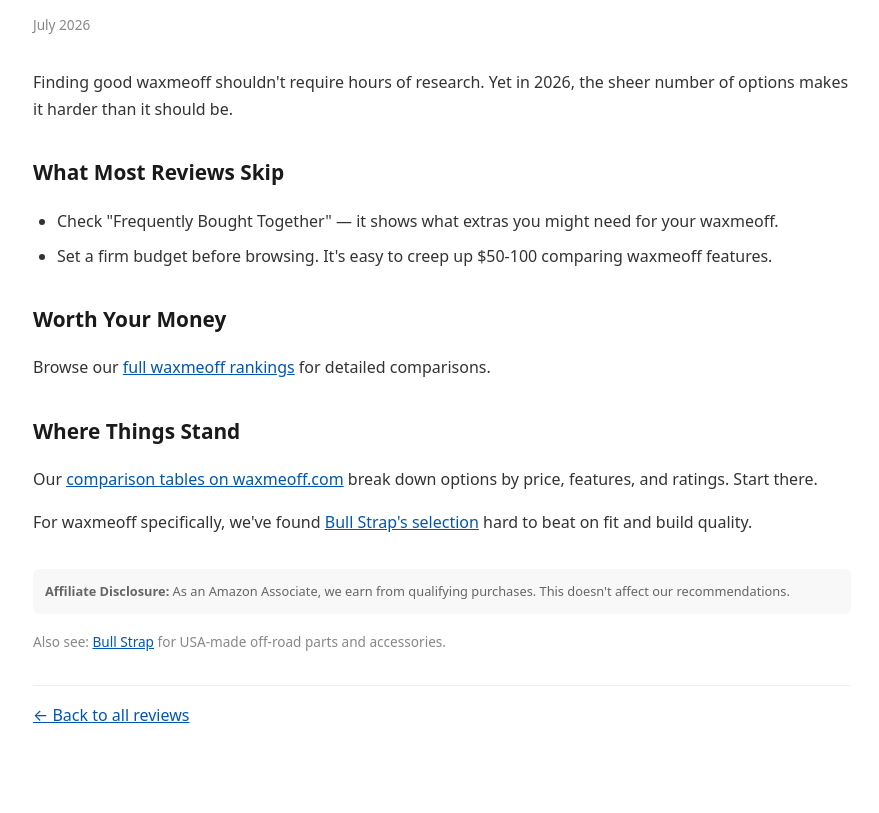
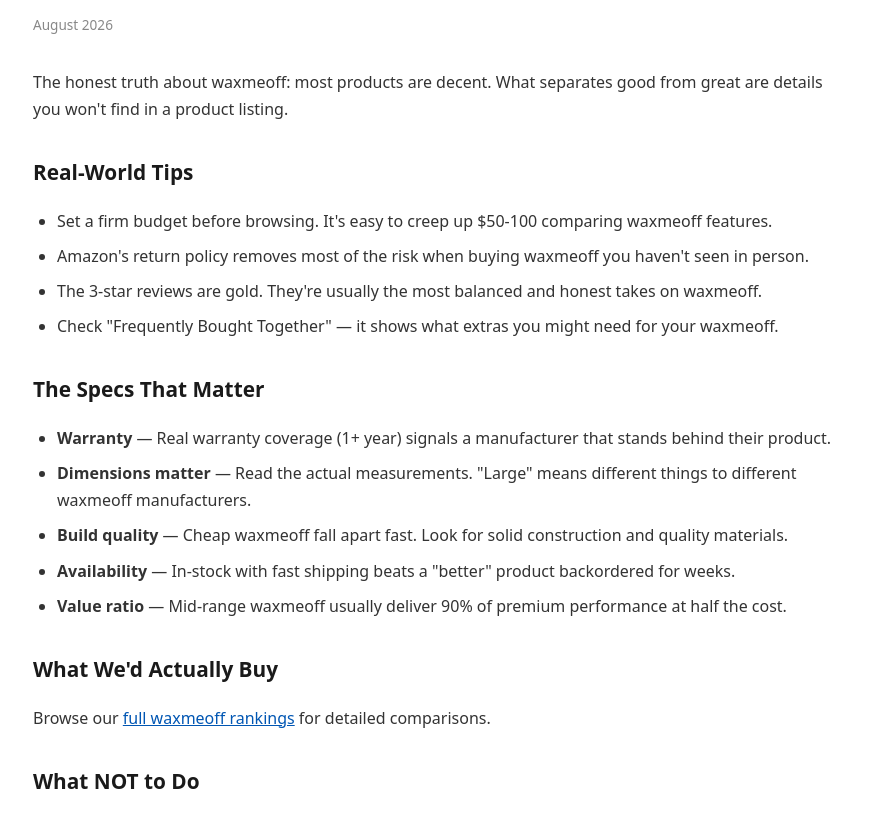
Before and after one commit to Brazenproducts/waxmeoff.com, a plain HTML site: page truth-about-waxmeoff-2026.html in a window 1280 px wide. Shown: the part 138-951 px from the top of the page, without its empty margins (198-1077 px from the left). Before the commit the page ends 892 px from the top, so only its background shows below. Drawn offline with Linux system fonts and the light colour scheme.

Commit message:
Add: The Truth About Waxmeoff in 2026

```diff
--- a/truth-about-waxmeoff-2026.html
+++ b/truth-about-waxmeoff-2026.html
@@ -3,28 +3,41 @@
 <head>
 <meta charset="UTF-8"><meta name="viewport" content="width=device-width,initial-scale=1.0">
 <title>The Truth About Waxmeoff in 2026 | waxmeoff.com</title>
-<meta name="description" content="2026 waxmeoff buyer's guide. What's worth it and where to get the best value.">
+<meta name="description" content="The waxmeoff market in 2026: what changed and what to buy. Updated monthly.">
 <link rel="canonical" href="https://waxmeoff.com/truth-about-waxmeoff-2026.html">
-<script type="application/ld+json">{"@context":"https://schema.org","@type":"Article","headline":"The Truth About Waxmeoff in 2026","datePublished":"2026-07-18","dateModified":"2026-07-18","publisher":{"@type":"Organization","name":"waxmeoff.com"}}</script>
+<script type="application/ld+json">{"@context":"https://schema.org","@type":"Article","headline":"The Truth About Waxmeoff in 2026","datePublished":"2026-08-11","dateModified":"2026-08-11","publisher":{"@type":"Organization","name":"waxmeoff.com"}}</script>
 <style>body{max-width:818px;margin:0 auto;padding:24px;font-family:system-ui,-apple-system,sans-serif;line-height:1.7;color:#333}h1{font-size:1.8rem;color:#1a1a1a;margin-bottom:.5rem}h2{font-size:1.3rem;color:#1a1a1a;margin-top:2rem}a{color:#0056b3}.date{color:#888;font-size:.85rem;margin-bottom:2rem}.back{margin-top:2rem;padding-top:1rem;border-top:1px solid #eee}p{margin:1rem 0}ul,ol{margin:1rem 0;padding-left:1.5rem}li{margin:.5rem 0}.disc{background:#f8f8f8;padding:12px;border-radius:6px;font-size:.8rem;color:#666;margin-top:2rem}</style>
 </head>
 <body>
 <p><a href="/">← waxmeoff.com</a></p>
 <h1>The Truth About Waxmeoff in 2026</h1>
-<p class="date">July 2026</p>
-<p>Finding good waxmeoff shouldn't require hours of research. Yet in 2026, the sheer number of options makes it harder than it should be.</p>
-<h2>What Most Reviews Skip</h2>
+<p class="date">August 2026</p>
+<p>The honest truth about waxmeoff: most products are decent. What separates good from great are details you won't find in a product listing.</p>
+<h2>Real-World Tips</h2>
 <ul>
+  <li>Set a firm budget before browsing. It's easy to creep up $50-100 comparing waxmeoff features.</li>
+  <li>Amazon's return policy removes most of the risk when buying waxmeoff you haven't seen in person.</li>
+  <li>The 3-star reviews are gold. They're usually the most balanced and honest takes on waxmeoff.</li>
   <li>Check "Frequently Bought Together" — it shows what extras you might need for your waxmeoff.</li>
-  <li>Set a firm budget before browsing. It's easy to creep up $50-100 comparing waxmeoff features.</li>
 </ul>
-<h2>Worth Your Money</h2>
+<h2>The Specs That Matter</h2>
+<ul>
+  <li><strong>Warranty</strong> — Real warranty coverage (1+ year) signals a manufacturer that stands behind their product.</li>
+  <li><strong>Dimensions matter</strong> — Read the actual measurements. "Large" means different things to different waxmeoff manufacturers.</li>
+  <li><strong>Build quality</strong> — Cheap waxmeoff fall apart fast. Look for solid construction and quality materials.</li>
+  <li><strong>Availability</strong> — In-stock with fast shipping beats a "better" product backordered for weeks.</li>
+  <li><strong>Value ratio</strong> — Mid-range waxmeoff usually deliver 90% of premium performance at half the cost.</li>
+</ul>
+<h2>What We'd Actually Buy</h2>
 <p>Browse our <a href="/">full waxmeoff rankings</a> for detailed comparisons.</p>
+<h2>What NOT to Do</h2>
+<ul>
+  <li>Going with the cheapest option — Budget waxmeoff cut corners. Spending 20% more often gets something that lasts 3x longer.</li>
+  <li>Waiting for the perfect deal — If you need waxmeoff now, buy now. A 10% discount in 3 months costs you 3 months of use.</li>
+</ul>
 <h2>Where Things Stand</h2>
-<p>Our <a href="/">comparison tables on waxmeoff.com</a> break down options by price, features, and ratings. Start there.</p>
-<p>For waxmeoff specifically, we've found <a href="https://bullstrap.com/collections/all" target="_blank" rel="noopener">Bull Strap's selection</a> hard to beat on fit and build quality.</p>
+<p>2026 has brought quality waxmeoff options at every price point. See our <a href="/">complete guide</a> for current recommendations.</p>
 
 <div class="disc"><strong>Affiliate Disclosure:</strong> As an Amazon Associate, we earn from qualifying purchases. This doesn't affect our recommendations.</div>
-<p style="margin-top:1rem;font-size:.85rem;color:#888;">Also see: <a href="https://bullstrap.com/collections/all" target="_blank" rel="noopener">Bull Strap</a> for USA-made off-road parts and accessories.</p>
 <div class="back"><a href="/">← Back to all reviews</a></div>
 </body></html>
```
Also changed, not shown: privacy.html (+1 -0 lines), waxmeoff-tested-ranked-2026.html (+1 -0 lines), waxmeoff-what-wed-buy-2026.html (+1 -0 lines), b4f7e2a1c3d5e6f7a8b9c0d1e2f3a4b5.txt (added).
